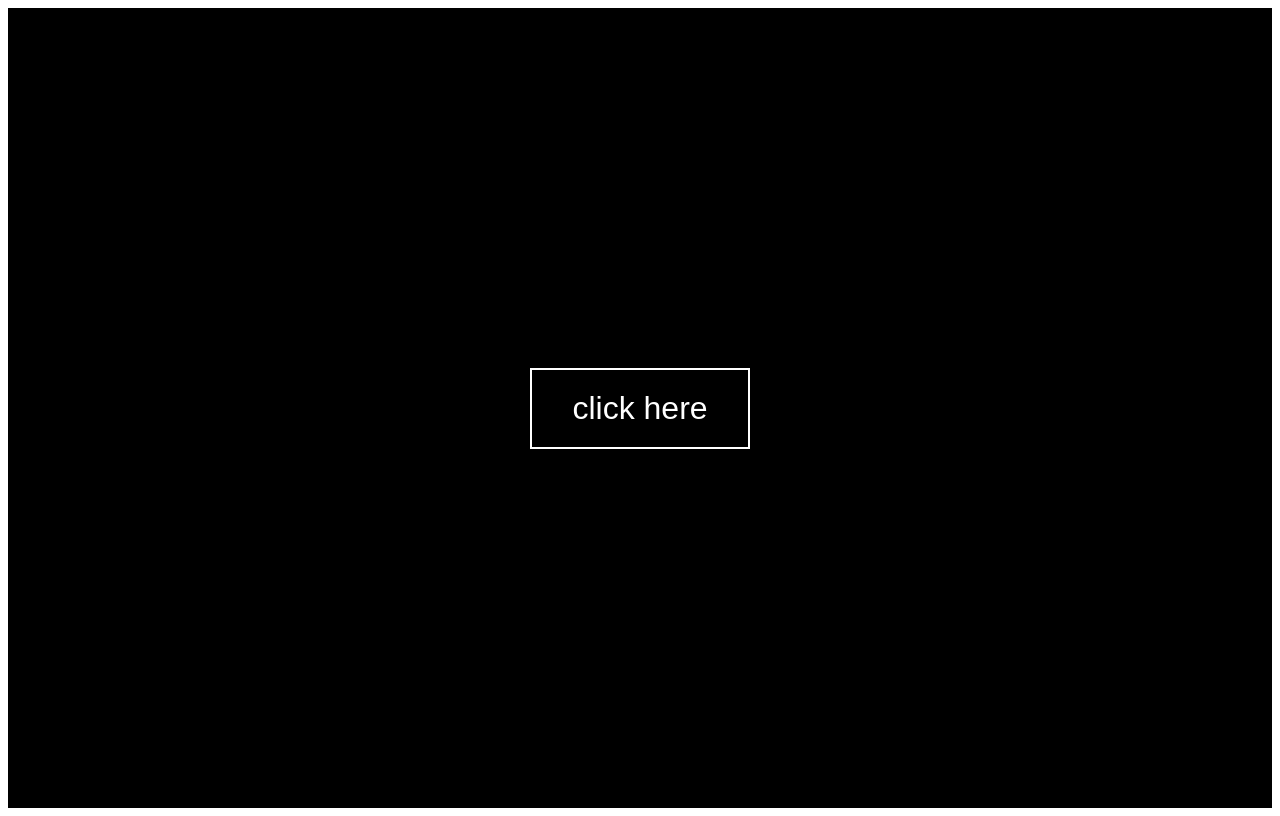
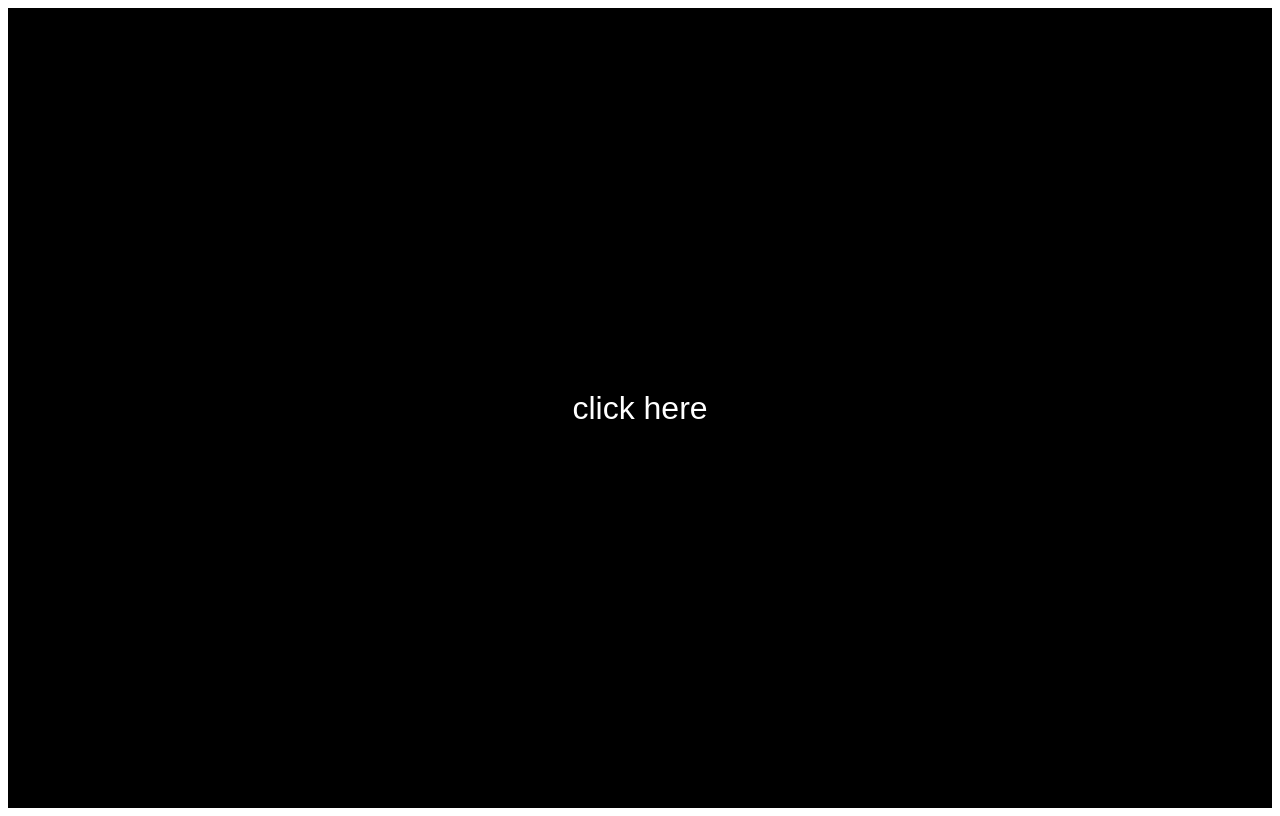
Before and after one commit to Zet4x600/tracker, a Next.js app: page / in a window 1280 px wide. Built offline with nearby package versions, Linux system fonts and the light colour scheme.

Commit message:
Update index.js

```diff
--- a/pages/index.js
+++ b/pages/index.js
@@ -19,6 +19,9 @@ export default function Home() {
       justifyContent: 'center',
       alignItems: 'center',
       color: 'white',
+      border: 'none',
+      outline: 'none',
+      boxShadow: 'none',
     }}>
       {!accepted && (
         <button
@@ -26,7 +29,7 @@ export default function Home() {
           style={{
             color: 'white',
             background: 'transparent',
-            border: '2px solid white',
+            border: '2px solid black',
             padding: '20px 40px',
             fontSize: '2rem',
             cursor: 'pointer',
@@ -43,6 +46,9 @@ export default function Home() {
           style={{
             width: '80vw',
             maxWidth: 800,
+            outline: 'none',
+            border: 'none',
+            boxShadow: 'none',
           }}
         />
       )}
```
